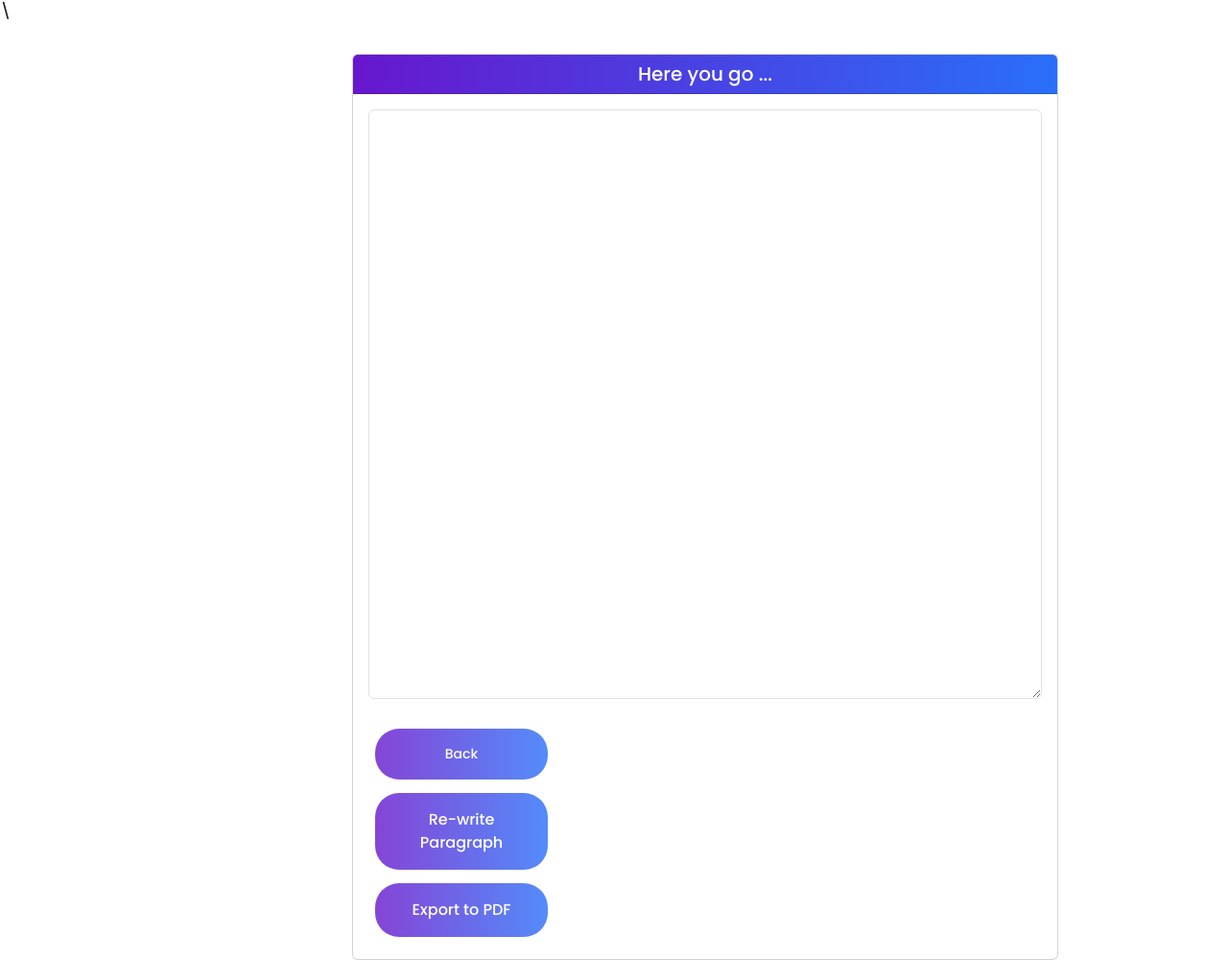
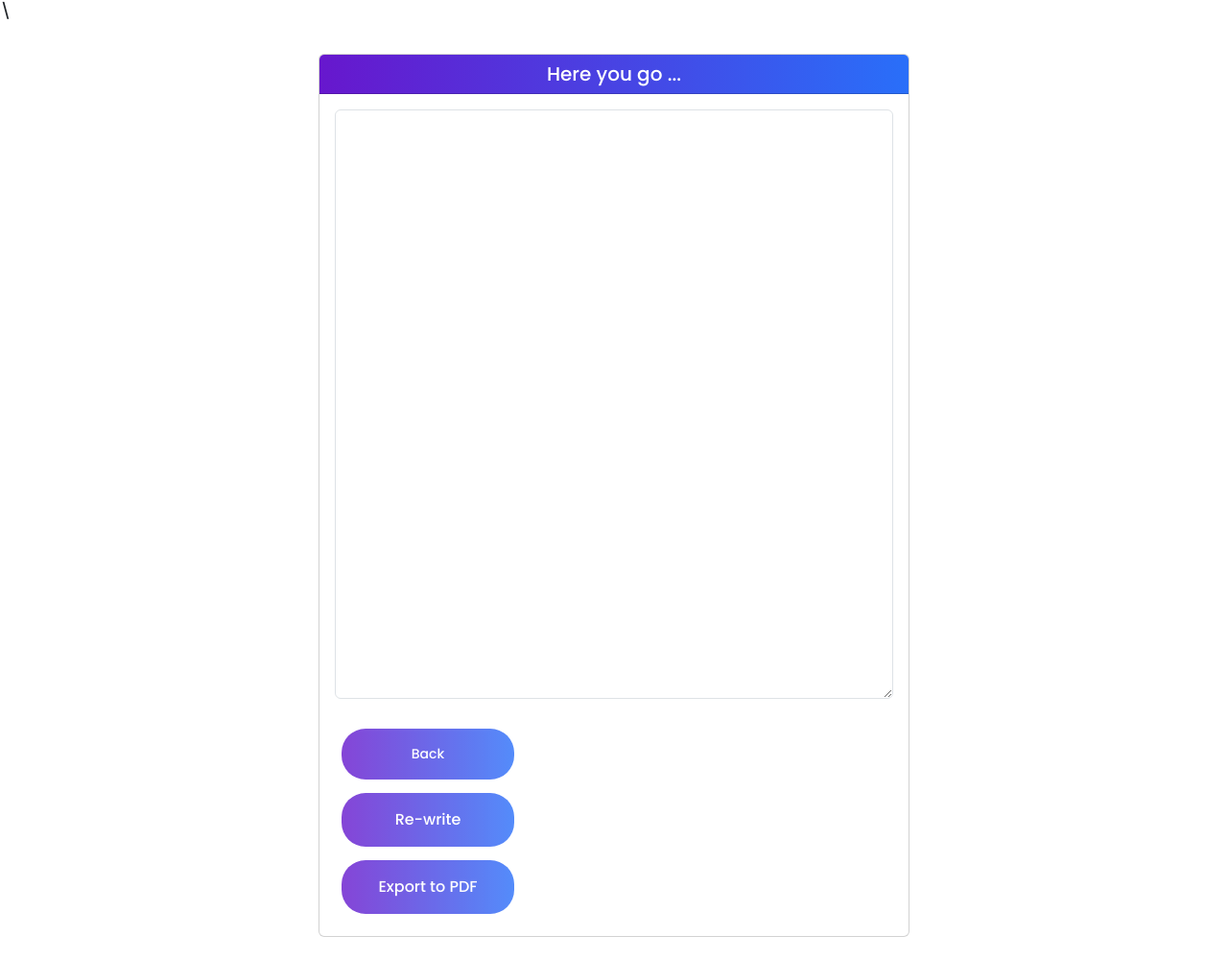
Before and after one commit to amiaynara/letter_generator, a Flask app: page /finalise in a window 1280 px wide. Shown: the whole page at 96% size. After the commit the page ends 976 px from the top, so only its background shows below. Run offline with Flask 2, Linux system fonts and the light colour scheme; parts of the project's set-up code (start-up, migrations or seed data) failed here and were passed over; some libraries are stand-ins or nearby versions.

```diff
--- a/static/css/my_styles.css
+++ b/static/css/my_styles.css
@@ -150,9 +150,11 @@ color: #ffffff;
     width: 100%;
   }
 }
-/*
-@media (max-width: 768px) {
-  .examples {
-    width: 100% !important;
+
+@media (min-width: 768px) {
+  .container-md {
+    margin: 0px;
+    max-width: 100% !important;
+    width: 100%;
   }
-} */
+}
--- a/templates/finalise.html
+++ b/templates/finalise.html
@@ -4,7 +4,7 @@
     Finalise
 {% endblock %}
 {% block content %}
-    <div class="col-12 col-sm-12 col-md-12 col-lg-8">
+    <div class="col-12 col-sm-12 col-md-12 col-lg-6">
         <div class="card">
             <h5 class="card-header text-center">Here you go ...</h5>
             <div class="card-body">
@@ -17,7 +17,7 @@
                     <div>
                         <a href='/edit_para' type="button" class="btn btn-sm btn-danger open-button">Back</a>
                     </div>
-                    <button type="button" class="btn btn-primary open-button" id="open-button" onclick="openForm()">Re-write Paragraph</button>
+                    <button type="button" class="btn btn-primary open-button" id="open-button" onclick="openForm()">Re-write</button>
                     <div class="form-container" id="letterForm">
                         <div>Describe how to re-write.</div>
                         <div class="input-group input-group-sm">
```
